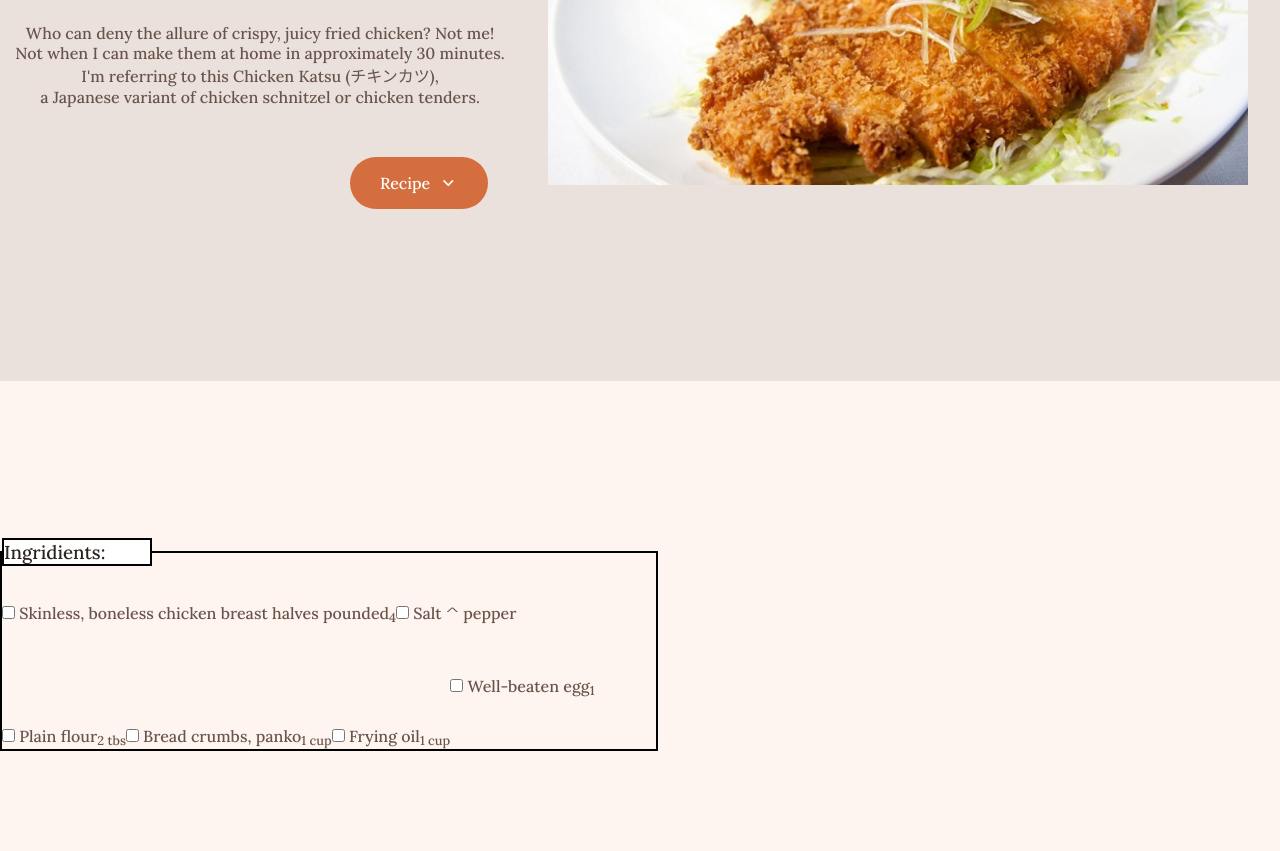
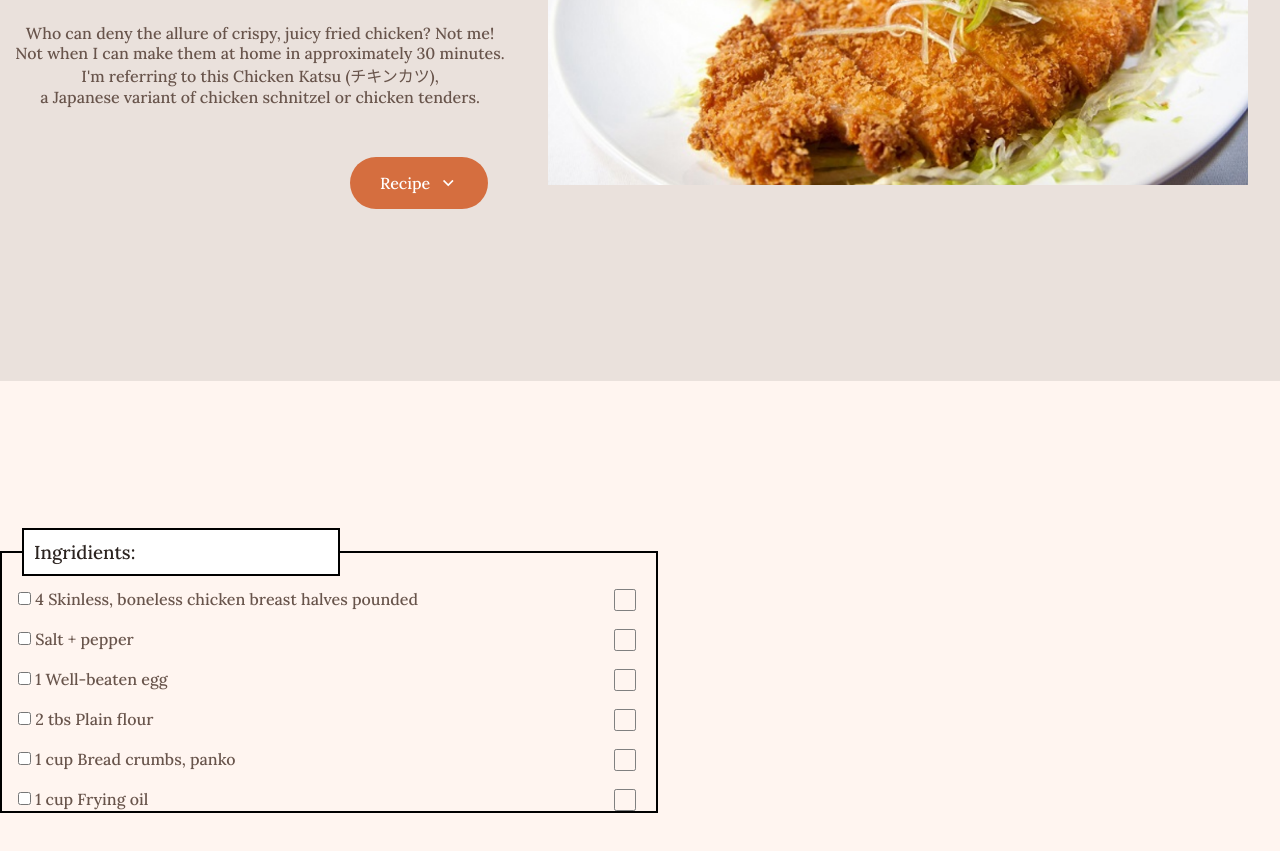
Before and after one commit to eriskociaj/Katsu, a plain HTML site: page Recept/RS.html in a window 1280 px wide. Shown: the part 405-1256 px from the top of the page. Drawn offline with nearby package versions, Linux system fonts and the light colour scheme.

Commit message:
Uppdaterade ingridient listan

```diff
--- a/Recept/CSS/style.css
+++ b/Recept/CSS/style.css
@@ -286,28 +286,82 @@ border: 2px solid #000000;
 margin-top: 90px;
 }
 
-
 .specs{
 box-sizing: border-box;
 position: absolute;
-width: 150px;
-top: -15px;
+width: 318px;
+padding: 10px;
+margin-left: 20px;
+top: -25px;
 background: #FFFFFF;
 border: 2px solid #000000;
 }
 
 .ingr{
-  display: block;
-  float: left;
-  align-content: center;
-  padding-top: 50px;
-}
-.ingr span{
-  float: right;
-  font-size: .8rem;
-  padding-top: 6px;
+  margin-top: 1rem;
+  padding-left: 1rem;
+
+
 }
 
+li {
+  list-style-type: none;
+  padding-top: 20px;
+}
+label {
+  cursor: pointer;
+
+}
+label:hover {
+  color: #dc8d32;
+}
+input:checked ~ span {
+  font-style: italic;
+  color: #666;
+  text-decoration: line-through;
+}
+
+input[type="checkbox"] + *::before {
+  content: "";
+  width: 1.25rem;
+  height: 1.25rem;
+  border-radius: 10%;
+  border-style: solid;
+  border-width: 0.1rem;
+  border-color: gray;
+  appearance: none;
+  position: relative;
+  float: right;
+  margin-right: 20px;
+
+
+}
+
+input[type="checkbox"]:checked + *::before {
+  content: "✓";
+  color: rgb(0, 0, 0);
+  text-align: center;
+
+
+
+
+}
+label > input[type="checkbox"]:checked + * {
+  color: gray;
+}
+/*
+input::before {
+  color: #666;
+  font-family:'Gill Sans', 'Gill Sans MT', Calibri, 'Trebuchet MS', sans-serif;
+  content: "\f0c8";
+  margin-right: 0.25rem;
+}
+
+
+input:checked input::before {
+  content: "\f14a";
+
+}*/
 
  @media screen and (min-width: 576px){
   .home_container{
--- a/Recept/RS.html
+++ b/Recept/RS.html
@@ -81,46 +81,55 @@
                 <div class="specs">
                     <h3>Ingridients: </h3>
                 </div>
-                <label for="ingr1" class="ingr">
-                     <input type="checkbox" name="" id="chicken">
-                    Skinless, boneless chicken breast halves pounded
+                <ul class="ingr">
+                    <li>
+                        <label>
+                            <input type="checkbox" name="check" id="chicken">
                             <span>4</span>
+                            <span>Skinless, boneless chicken breast halves pounded</span>
+
                         </label>
-                <label for="ingr2" class="ingr">
-                     <input type="checkbox" name="" id="task2">
-                     Salt ^ pepper
+                    </li>
+                    <li>
+                        <label>
+                            <input type="checkbox" name="check" id="sp">
+                            <span>Salt + pepper</span>
+                            <span></span>
+                        </label>
+                    </li>
+                    <li>
+                        <label>
+                            <input type="checkbox" name="check" id="egg">
+                            <span>1</span>
+                            <span>Well-beaten egg</span>
 
-                     <spam></spam>
                         </label>
-                <label for="ingr3" class="ingr">
-                     <input type="checkbox" name="" id="rgg">
-                     Well-beaten egg
+                    </li>
+                    <li>
+                        <label>
+                            <input type="checkbox" name="check" id="flour">
+                            <span>2 tbs</span>
+                            <span>Plain flour</span>
 
-                     <span>1</span>
-                <label for="ingr4" class="ingr">
-                     <input type="checkbox" name="" id="flour">
-                     Plain flour
+                        </label>
+                    </li>
+                    <li>
+                        <label>
+                            <input type="checkbox" name="check" id="panko">
+                            <span>1 cup</span>
+                            <span>Bread crumbs, panko</span>
 
-                     <span>2 tbs</span>
                         </label>
-                <label for="ingr5" class="ingr">
-                     <input type="checkbox" name="" id="panko">
-                     Bread crumbs, panko
+                    </li>
+                    <li>
+                        <label>
+                            <input type="checkbox" name="check" id="oil">
                             <span>1 cup</span>
+                            <span>Frying oil</span>
                         </label>
-                <label for="ingr6" class="ingr">
-                     <input type="checkbox" name="" id="oil">
-                     Frying oil
-
-                     <span>1 cup</span>
-                 </label>
-              </label>
-
-
+                    </li>
+                </ul>
             </div>
-
-
-
         </section>
 
         <!--==================== NF ====================-->
```
Lines whose indentation alone changed are shown as unchanged.
